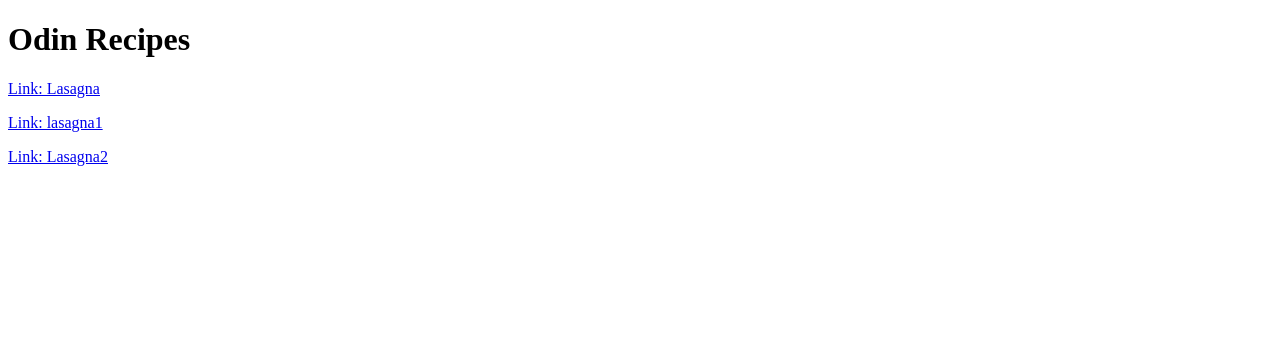
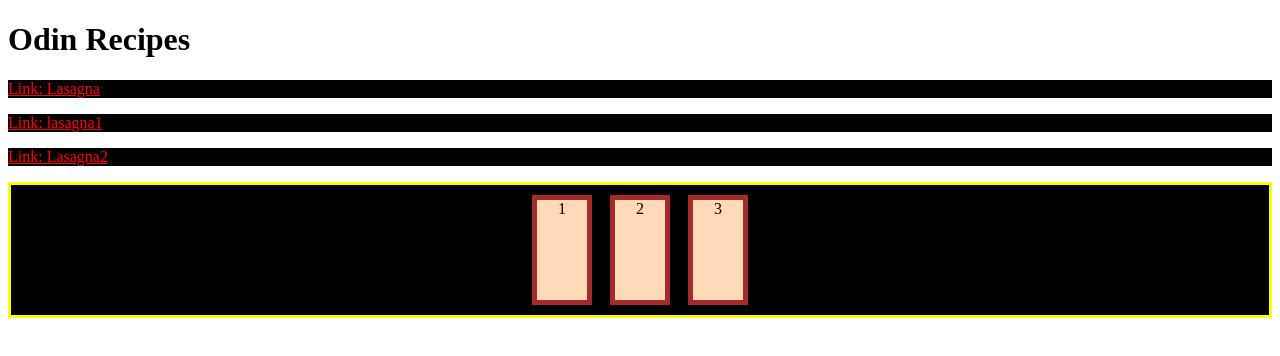
Before and after one commit to horobchyk/odin-recipes, a plain HTML site: page index.html in a window 1280 px wide. Drawn offline with Linux system fonts and the light colour scheme.

Commit message:
neue Übungen CSS

```diff
--- a/index.html
+++ b/index.html
@@ -3,6 +3,7 @@
   <head>
     <title>Odin Recipes</title>
     <meta charset="UTF-8">
+    <link rel="stylesheet" href="styles.css">
   </head>
 
   <body>
@@ -10,5 +11,14 @@
     <p><a href="recipes/lasagna.html">Link: Lasagna</a></p>
     <p><a href="recipes/lasagna1.html">Link: lasagna1</a></p>
     <p><a href="recipes/lasagna2.html">Link: Lasagna2</a></p>
+
+    <div class="container">
+      <div class="flex-container">
+        <div class="flex-one">1</div>
+        <div class="flex-two">2</div>
+        <div class="flex-three">3</div>
+      </div>
+    </div>
+
   </body>
 </html>
--- a/styles.css
+++ b/styles.css
@@ -0,0 +1,31 @@
+/* styles.css */
+
+p {
+    color:white;
+    background:black
+}
+a {
+    color:red
+}
+.container{
+    background-color: black;
+    padding:10px;
+    border: 3px solid yellow
+}
+.flex-container {
+    display:flex;
+
+    text-align: center;
+    justify-content:center;
+    align-items: center;
+flex-direction: row;
+gap:18px
+}
+.flex-container div {
+    background-color: peachpuff;
+    border:5px solid brown;
+    height:100px ;
+    width: 50px;
+
+
+}
```
